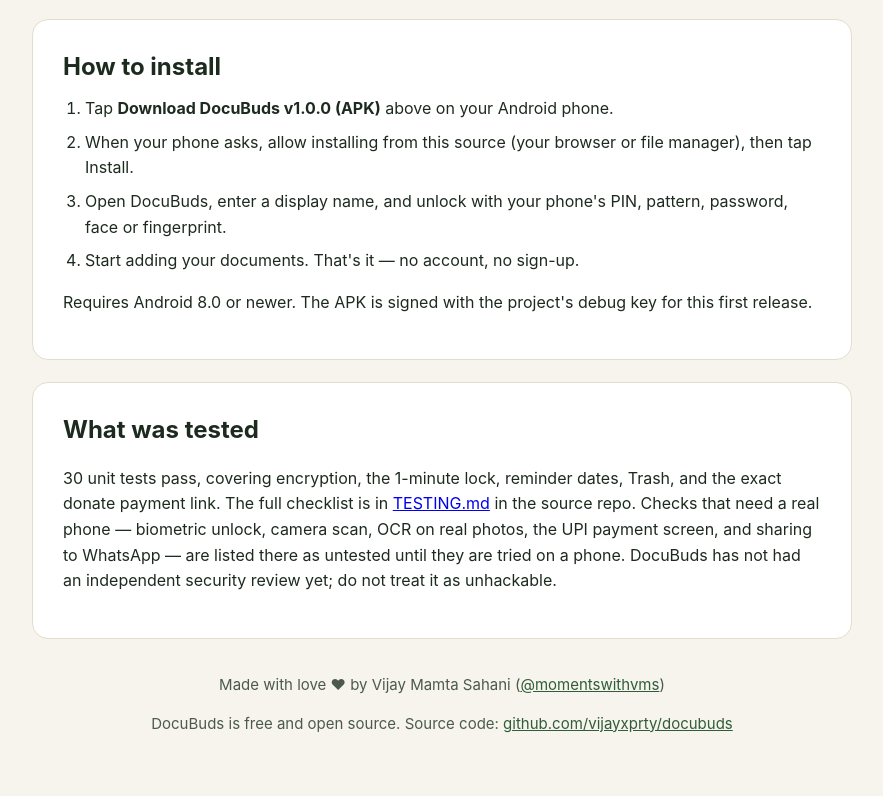
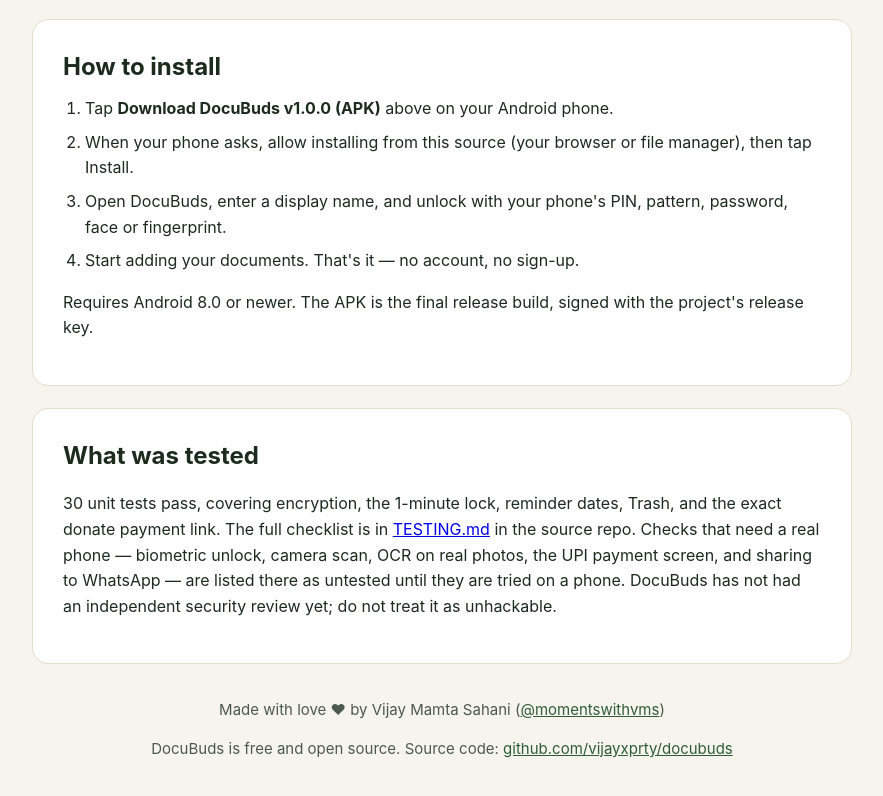
Before and after one commit to vijayxprty/docubuds, a plain HTML site: page docs/index.html in a window 1280 px wide. Shown: the part 3294-4090 px from the top of the page, without its empty margins (198-1081 px from the left). Drawn offline with Linux system fonts and the light colour scheme.

Commit message:
Landing page: final release build wording

```diff
--- a/docs/index.html
+++ b/docs/index.html
@@ -148,7 +148,7 @@
       <li>Open DocuBuds, enter a display name, and unlock with your phone's PIN, pattern, password, face or fingerprint.</li>
       <li>Start adding your documents. That's it — no account, no sign-up.</li>
     </ol>
-    <p>Requires Android 8.0 or newer. The APK is signed with the project's debug key for this first release.</p>
+    <p>Requires Android 8.0 or newer. The APK is the final release build, signed with the project's release key.</p>
   </section>
 
   <section>
```
